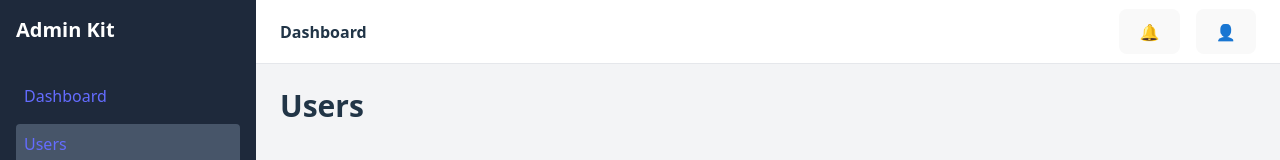
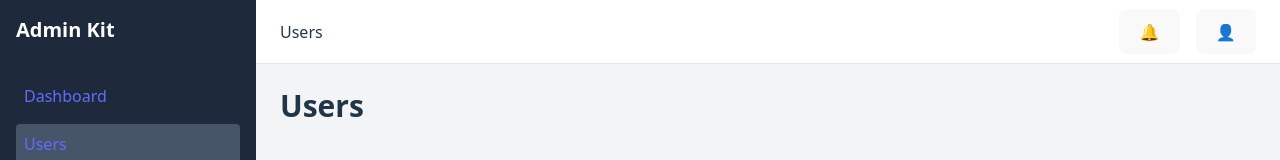
Before and after one commit to knightmaster11/react-admin-ui-kit, a React (Vite) app: page /users in a window 1280 px wide. Shown: the top 160 px of the page. Built offline with nearby package versions, Linux system fonts and the light colour scheme.

Commit message:
feat: add dynamic page title

```diff
--- a/src/components/Navbar.jsx
+++ b/src/components/Navbar.jsx
@@ -1,9 +1,16 @@
+import { useLocation } from "react-router-dom";
+
 export default function Navbar() {
+const location = useLocation();
+const pageTitle = {
+  "/": "Dashboard",
+  "/users": "Users",
+  "/products": "Products",
+  "/settings": "Settings",
+};
   return (
     <header className="bg-white border-b h-16 flex items-center justify-between px-6">
-      <h2 className="font-semibold">
-        Dashboard
-      </h2>
+      <h2>{pageTitle[location.pathname]}</h2>
 
       <div className="flex gap-4">
         <button>🔔</button>
```
